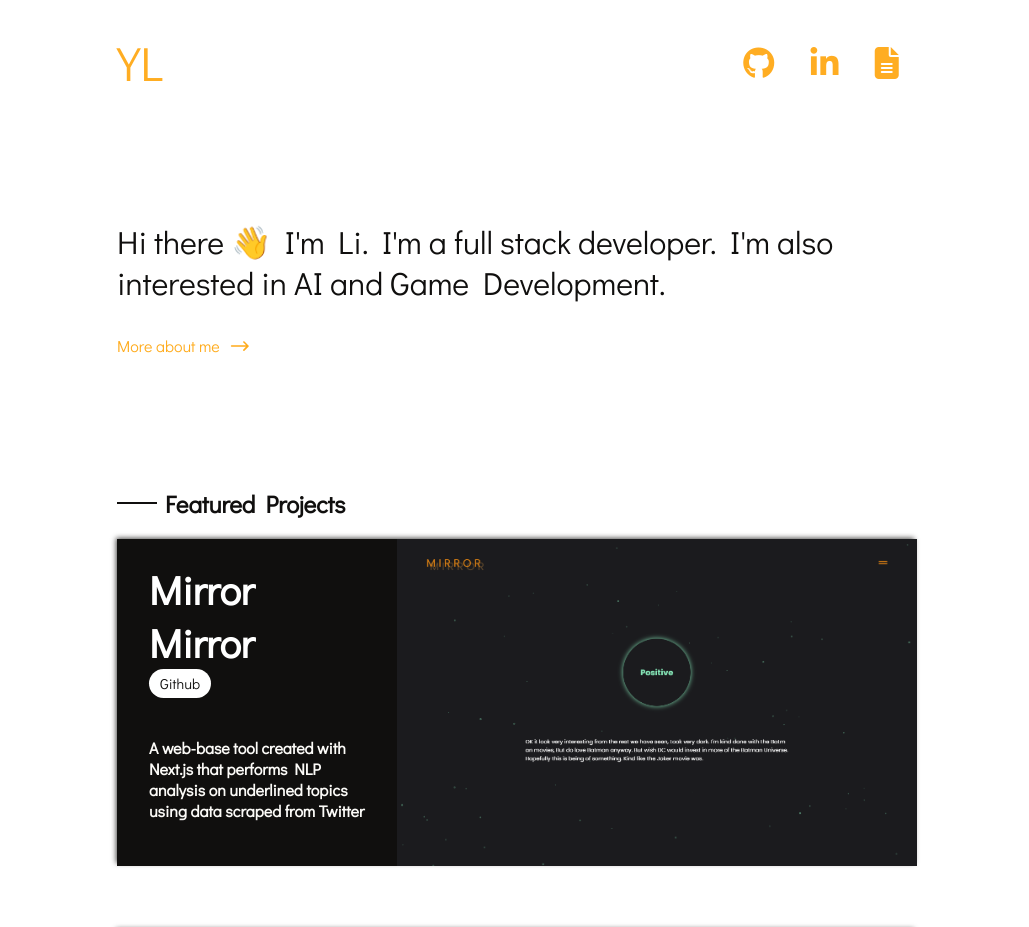
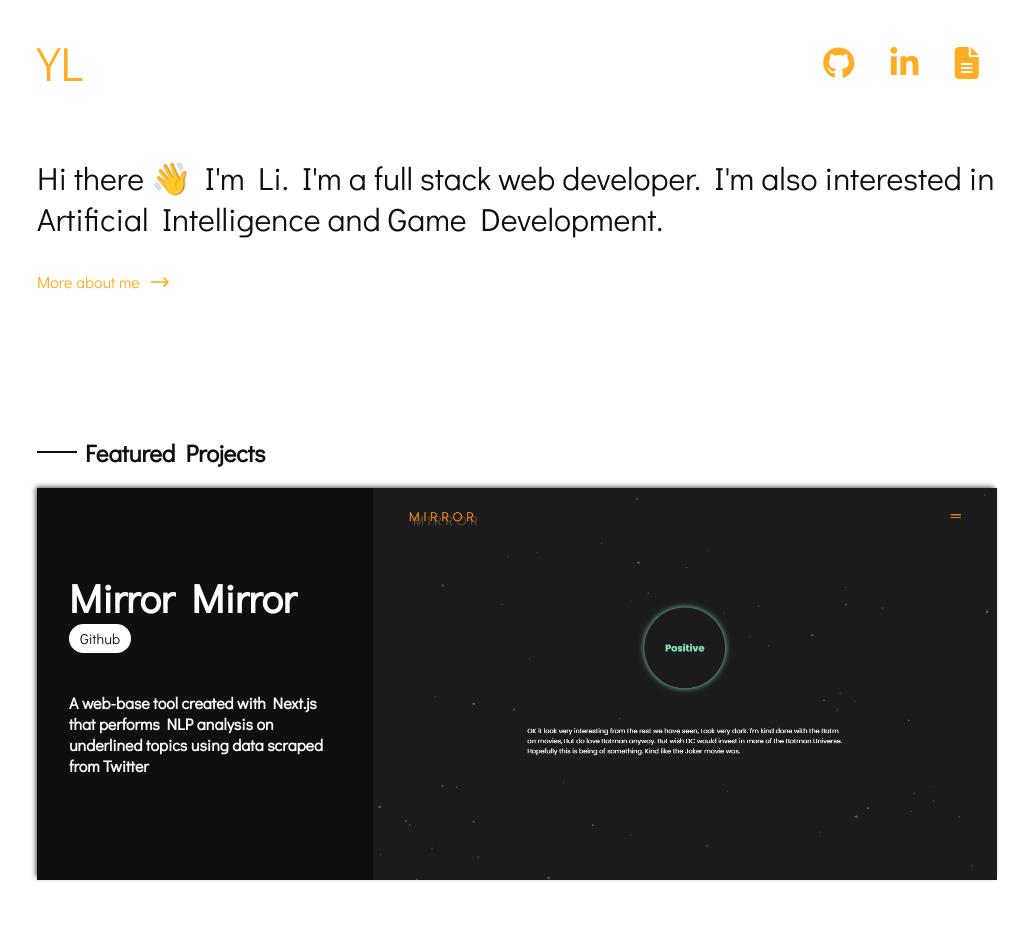
Before and after one commit to notRealLi/new-portfolio, a React (Create React App) app: page / in a window 1280 px wide. Shown: the top 927 px of the page, without its empty margins (123-1152 px from the left). Built offline with nearby package versions, Linux system fonts and the light colour scheme.

Commit message:
add container styles

```diff
--- a/src/components/banner.js
+++ b/src/components/banner.js
@@ -3,10 +3,12 @@ import { ReactComponent as RightArrow } from "../assets/images/right-arrow.svg";
 
 const Banner = () => {
   return (
+    <div className="container">
       <div className="banner">
         <p className="bio">
           Hi there <span className="waving-hand">👋</span> I'm Li. I'm a full
-        stack developer. I'm also interested in AI and Game Development.
+          stack web developer. I'm also interested in Artificial Intelligence
+          and Game Development.
         </p>
 
         <div className="about">
@@ -16,6 +18,7 @@ const Banner = () => {
           </a>
         </div>
       </div>
+    </div>
   );
 };
 
--- a/src/components/header.js
+++ b/src/components/header.js
@@ -12,6 +12,8 @@ const Header = () => {
   }, []);
 
   return (
+    <div className="header-full">
+      <div className="container">
         <header className={scrollTop > 50 ? "scrolling" : ""}>
           <div className="logo">YL</div>
           <div className="header-nav">
@@ -26,6 +28,8 @@ const Header = () => {
             </a>
           </div>
         </header>
+      </div>
+    </div>
   );
 };
 
--- a/src/styles/App.scss
+++ b/src/styles/App.scss
@@ -19,3 +19,8 @@ body {
   .App {
   }
 }
+
+.container {
+  margin: 0 auto 0 auto;
+  width: 75%;
+}
--- a/src/styles/components/banner.scss
+++ b/src/styles/components/banner.scss
@@ -4,7 +4,8 @@
   flex-direction: column;
   justify-content: flex-start;
   align-items: flex-start;
-  padding: 4rem $big-padding;
+
+  // padding: 4rem $big-padding;
 
   .bio {
     color: $black;
--- a/src/styles/components/header.scss
+++ b/src/styles/components/header.scss
@@ -1,16 +1,17 @@
-header {
+.header-full {
+  width: 100%;
   position: fixed;
   left: 0;
   top: 0;
+  z-index: 3;
+  background: $white;
+  opacity: 0.97;
+
+  header {
     display: flex;
     align-items: center;
     justify-content: space-between;
-  width: 100%;
     height: 125px;
-  padding: 0 $big-padding;
-  background: $white;
-  opacity: 0.97;
-  z-index: 3;
     transition: height 0.3s;
 
     &.scrolling {
@@ -36,3 +37,4 @@ header {
       }
     }
   }
+}
--- a/src/styles/components/projects.scss
+++ b/src/styles/components/projects.scss
@@ -1,8 +1,6 @@
 .projects {
-}
-.projects {
-  width: 100%;
-  padding: 3rem $big-padding;
+  width: 75%;
+  margin: 125px auto 0 auto;
   display: flex;
   flex-direction: column;
 
```
Lines whose indentation alone changed are shown as unchanged.
